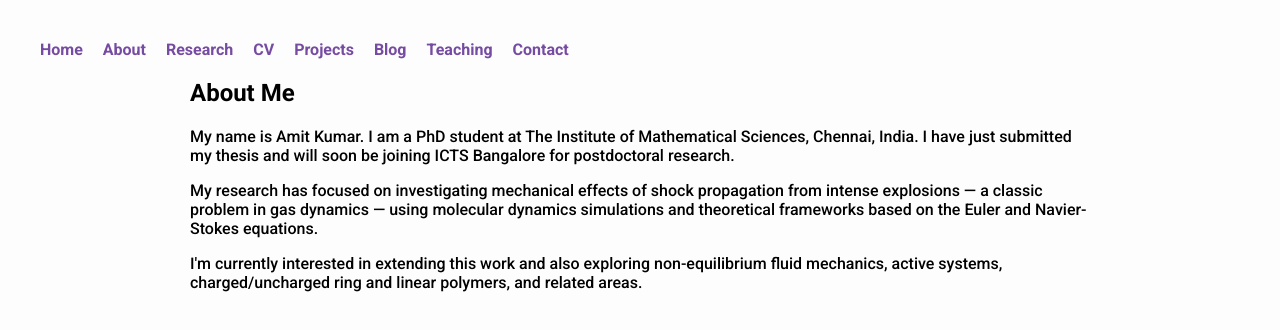
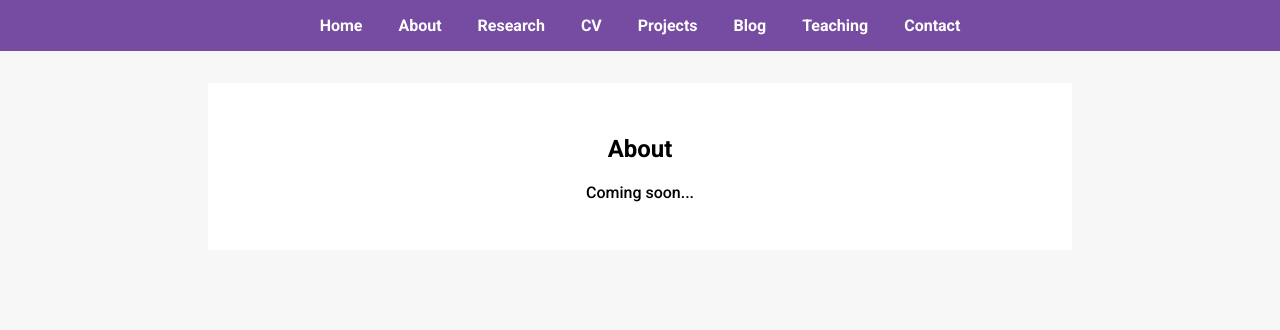
Before and after one commit to getkamit/amit-kumar.github.io, a plain HTML site: page about.html in a window 1280 px wide. Drawn offline with Linux system fonts and the light colour scheme.

Commit message:
Update about.html

```diff
--- a/about.html
+++ b/about.html
@@ -5,9 +5,18 @@
   <title>About - Amit Kumar</title>
   <link href="https://fonts.googleapis.com/css2?family=Roboto:wght@300;500;700&display=swap" rel="stylesheet">
   <style>
-    body { font-family: 'Roboto', sans-serif; padding: 2rem; background: #fdfdfd; }
-    nav a { margin-right: 1rem; text-decoration: none; color: #764ba2; font-weight: bold; }
-    .container { max-width: 900px; margin: auto; }
+    body { font-family: 'Roboto', sans-serif; margin: 0; background: #f7f7f7; }
+    nav {
+      background: #764ba2; padding: 1rem; text-align: center;
+    }
+    nav a {
+      color: white; text-decoration: none; margin: 0 1rem; font-weight: bold;
+    }
+    .content {
+      padding: 2rem; text-align: center;
+      background: white; margin: 2rem auto;
+      max-width: 800px;
+    }
   </style>
 </head>
 <body>
@@ -21,11 +30,9 @@
     <a href="teaching.html">Teaching</a>
     <a href="contact.html">Contact</a>
   </nav>
-  <div class="container">
-    <h2>About Me</h2>
-    <p>My name is Amit Kumar. I am a PhD student at The Institute of Mathematical Sciences, Chennai, India. I have just submitted my thesis and will soon be joining ICTS Bangalore for postdoctoral research.</p>
-    <p>My research has focused on investigating mechanical effects of shock propagation from intense explosions — a classic problem in gas dynamics — using molecular dynamics simulations and theoretical frameworks based on the Euler and Navier-Stokes equations.</p>
-    <p>I'm currently interested in extending this work and also exploring non-equilibrium fluid mechanics, active systems, charged/uncharged ring and linear polymers, and related areas.</p>
+  <div class="content">
+    <h2>About</h2>
+    <p>Coming soon...</p>
   </div>
 </body>
 </html>
```
